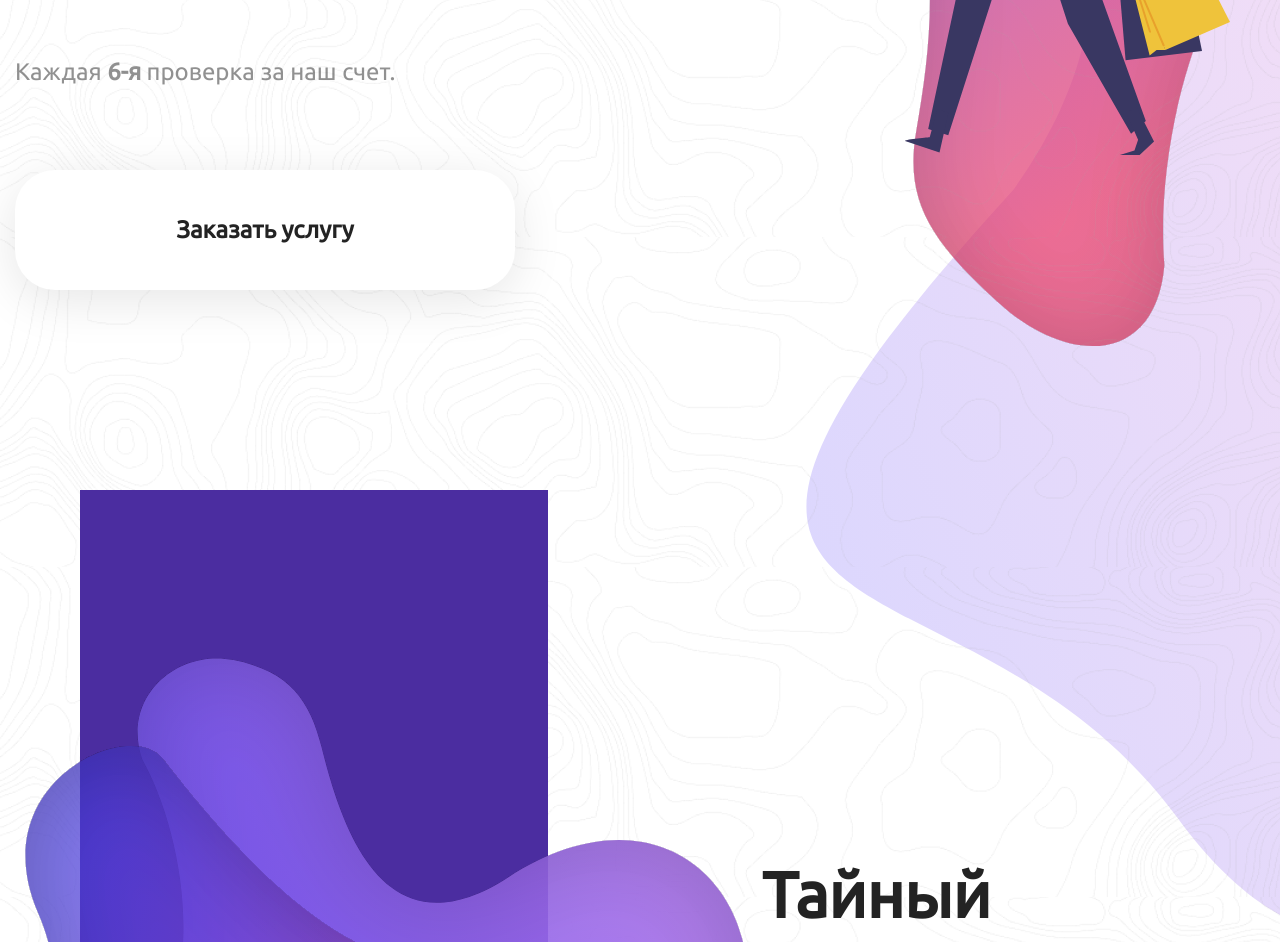
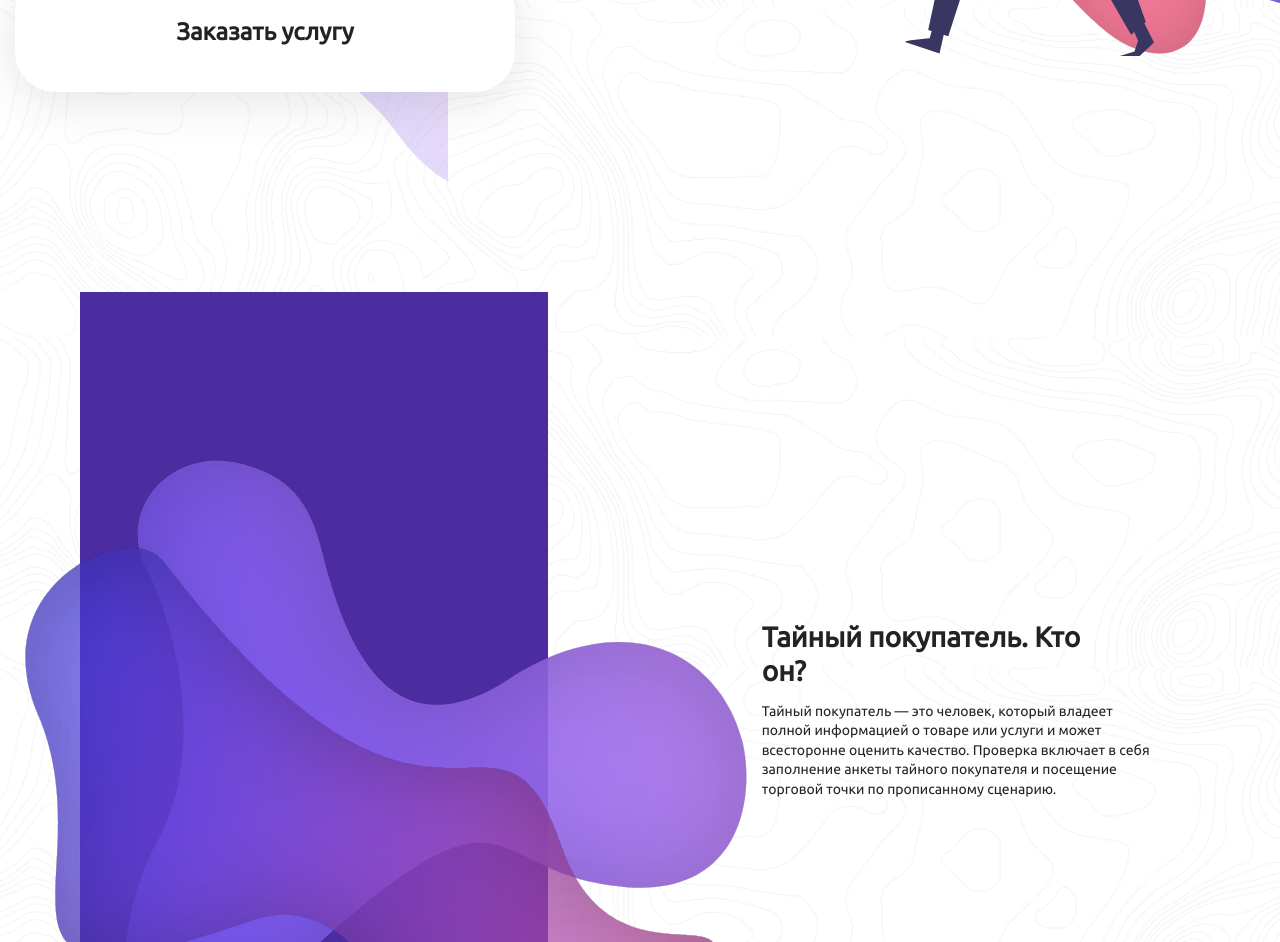
Before and after one commit to MoisKsena/Nord-star, a website: page index.html in a window 1280 px wide. Shown: the part 653-1595 px from the top of the page. Drawn offline with Linux system fonts and the light colour scheme.

Commit message:
последние изменения

```diff
--- a/scss/blocks/info.scss
+++ b/scss/blocks/info.scss
@@ -71,15 +71,14 @@
   }
 
   &__title {
+    width: 90%;
     font-weight: bold;
-    line-height: 81px;
-    font-size: 64px;
+    font-size: 28px;
     color: #232323;
   }
 
   &__descr-text {
-    line-height: 39px;
-    font-size: 20px;
+    font-size: 14px;
     color: #232323;
   }
 }
--- a/scss/blocks/page.scss
+++ b/scss/blocks/page.scss
@@ -1,6 +1,26 @@
 .page {
+  background-image:
+    url('../img/backgr.png'),
+    url('../img/bg-1.svg'),
+    url('../img/bg-2.svg'),
+    url('../img/bg-3.svg');
+  background-repeat:
+    repeat,
+    no-repeat,
+    no-repeat,
+    no-repeat;
+  background-size:
+    auto,
+    180% auto,
+    120% auto,
+    90% auto;
+  background-position:
+    right top,
+    right -100px top -50px,
+    right -100px top -50px,
+    right -100px top -50px;
 
-  @media (min-width: $screen-lg) {
+  @media (min-width: $screen-md) {
     background-image:
       url('../img/backgr.png'),
       url('../img/bg-1.svg'),
@@ -13,9 +33,9 @@
       no-repeat;
     background-size:
       auto,
-      65% auto,
-      70% auto,
-      70% auto;
-    background-position: right -100px;
+      60% auto,
+      45% auto,
+      35% auto;
+    background-position: right 0 top;
   }
 }
--- a/scss/blocks/promo.scss
+++ b/scss/blocks/promo.scss
@@ -1,28 +1,27 @@
 .promo {
   background-image: url(../img/promo-img.svg);
   background-repeat: no-repeat;
-  background-position: right -100px center;
-  padding-top: 300px;
+  background-position: right -80px top 80px;
+  background-size: 225px auto;
 
-  @media (min-width: $screen-lg) {
+  @media (min-width: $screen-md) {
      background-position: right 50px center;
      background-size: 325px auto;
   }
 
   &__header {
     font-weight: bold;
-    line-height: 81px;
-    font-size: 64px;
+    font-size: 28px;
     margin-bottom: 70px;
+    margin-top: 180px;
 
-    @media (min-width: $screen-sm) {
+    @media (min-width: $screen-md) {
       font-size: $font-size-h1;
     }
   }
 
   &__descr {
-    line-height: 36px;
-    font-size: 24px;
+    font-size: 14px;
     color: rgba(35, 35, 35, 0.5);
     margin-bottom: 80px;
     span {
```
Also changed, not shown: css/style.css, 1 other file.
